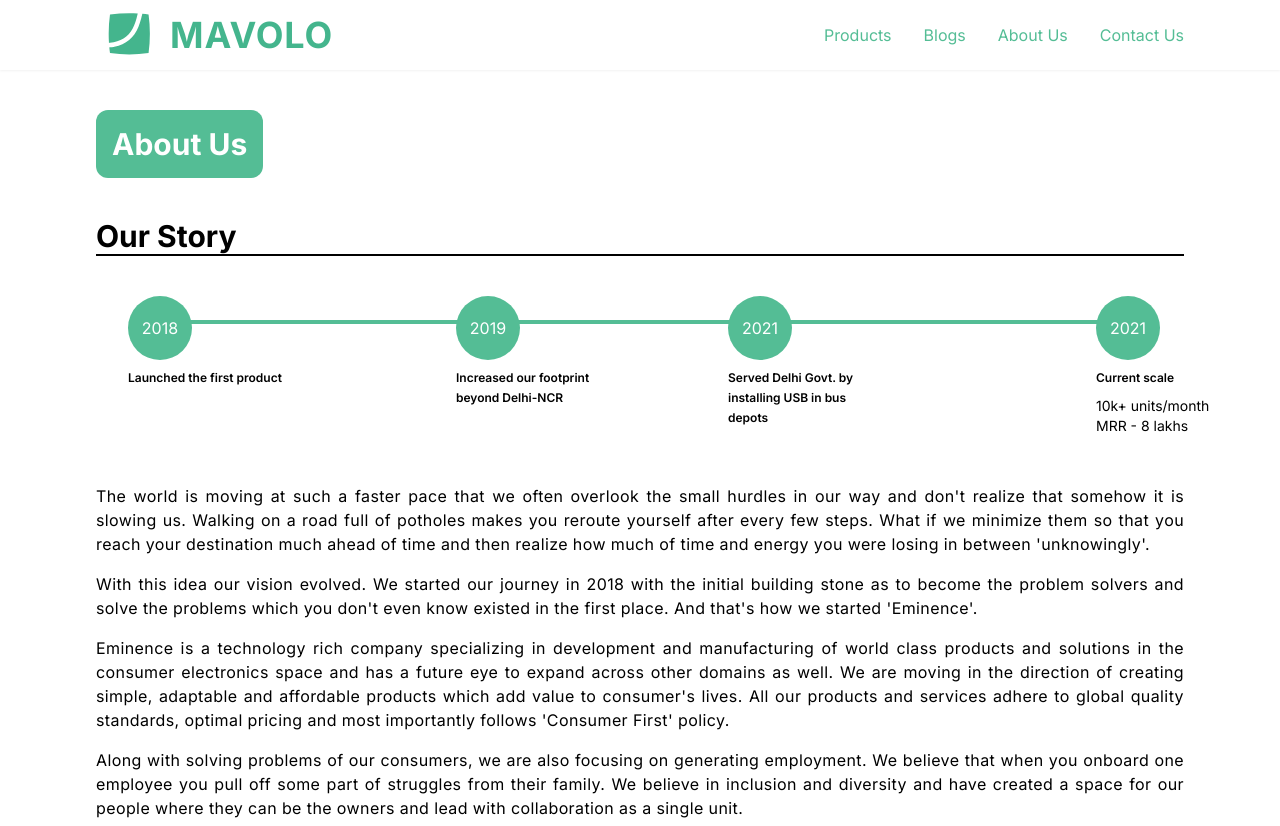
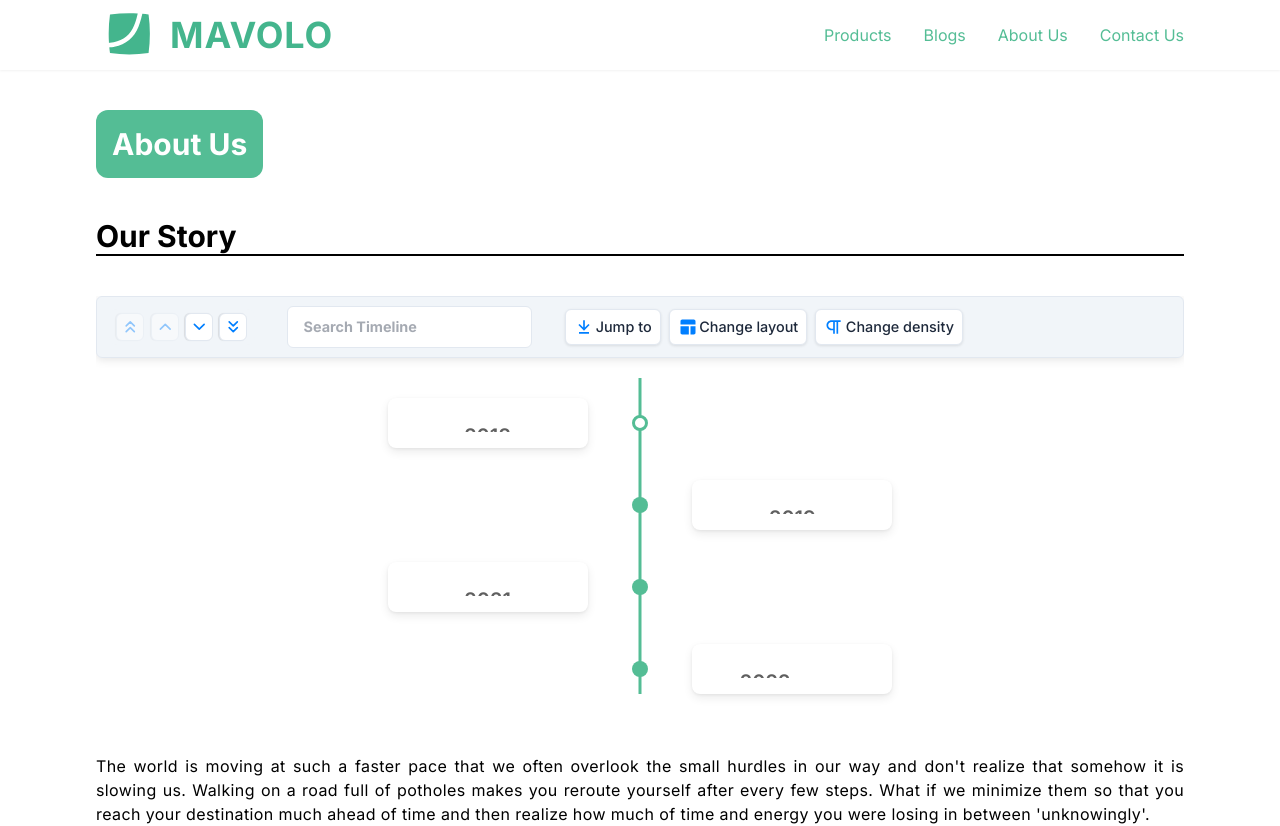
Before and after one commit to admin0717/mavolo_website, a Next.js app: page /about-us in a window 1280 px wide. Shown: the top 826 px of the page. Built offline with nearby package versions, Linux system fonts and the light colour scheme.

Commit message:
timeline added

```diff
--- a/components/TimelineComponent/index.tsx
+++ b/components/TimelineComponent/index.tsx
@@ -1,10 +1,11 @@
 import type { FC } from "react";
 import { useRef } from "react";
+import { Chrono } from "react-chrono";
 
 const TimelineComponent = () => {
   return (
     <>
-      <div className="lg:mx-24 lg:mt-16 lg:mb-40 mx-4 mt-16 mb-40">
+      {/* <div className="lg:mx-24 lg:mt-16 lg:mb-40 mx-4 mt-16 mb-40">
         <div className="border-t-4 lg:mx-10  border-buttonBG relative">
           <div className="absolute lg:-top-7 lg:-left-2 -top-7 -left-1">
             <div className="lg:w-16 lg:h-16 h-12 w-12 rounded-full  bg-buttonBG text-[#fff] text-center flex items-center justify-center">
@@ -45,6 +46,61 @@ const TimelineComponent = () => {
             </div>
           </div>
         </div>
+      </div> */}
+      <div className="lg:mx-24 my-10">
+        <Chrono
+          mode="VERTICAL_ALTERNATING"
+          hideControls
+          disableAutoScrollOnClick
+          allowDynamicUpdate
+          cardHeight={50}
+          cardWidth={200}
+          theme={{
+            primary: "#54BD95",
+            secondary: "#fff",
+          }}>
+          <div>
+            <div className="font-Inter text-center text-xl font-semibold">
+              2018
+            </div>
+            <div className="font-Inter text-center text-md font-normal">
+              Launched the first product
+            </div>
+          </div>
+
+          <div>
+            <div className="font-Inter text-center text-xl font-semibold">
+              2019
+            </div>
+            <div className="font-Inter text-center text-md font-normal">
+              Increased our footproint beyond Delhi-NCR
+            </div>
+          </div>
+
+          <div>
+            <div className="font-Inter text-center text-xl font-semibold">
+              2021
+            </div>
+            <div className="font-Inter text-center text-md font-normal">
+              Served Delhi Government by installing USB in bus depots
+            </div>
+          </div>
+
+          <div>
+            <div className="font-Inter text-center text-xl font-semibold">
+              2022
+            </div>
+            <div className="font-Inter text-center text-md font-normal">
+              Current scale
+            </div>
+            <div className="font-Inter text-center text-sm font-normal">
+              10k+ units/month
+            </div>
+            <div className="font-Inter text-center text-sm font-normal">
+              MRR - 8 lakhs
+            </div>
+          </div>
+        </Chrono>
       </div>
     </>
   );
--- a/package.json
+++ b/package.json
@@ -14,6 +14,7 @@
     "aos": "^3.0.0-beta.6",
     "next": "12.2.4",
     "react": "18.2.0",
+    "react-chrono": "^1.19.1",
     "react-dom": "18.2.0",
     "react-floating-whatsapp": "^4.0.5",
     "react-hook-form": "^7.34.2",
```
Also changed, not shown: 2 other files (tests, documents, lock files or other folders).
